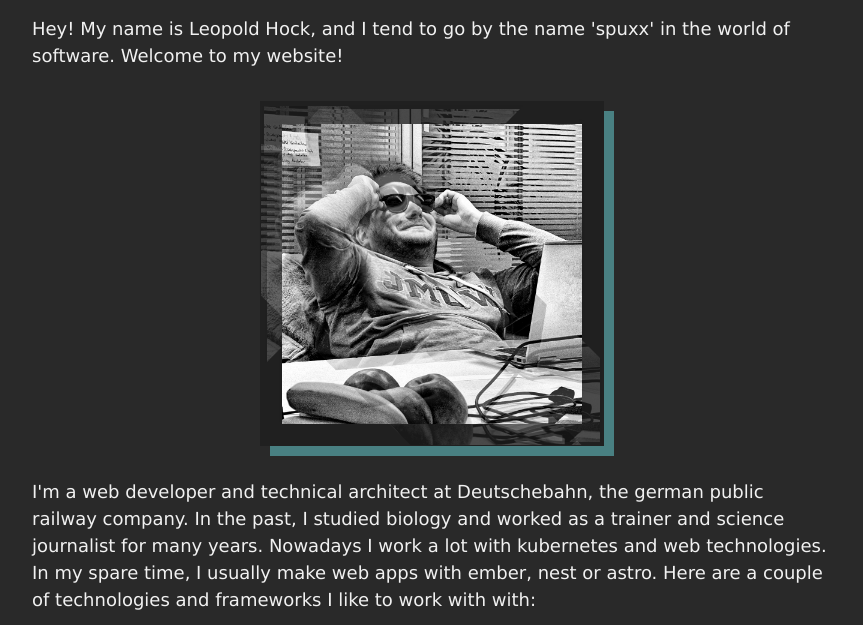
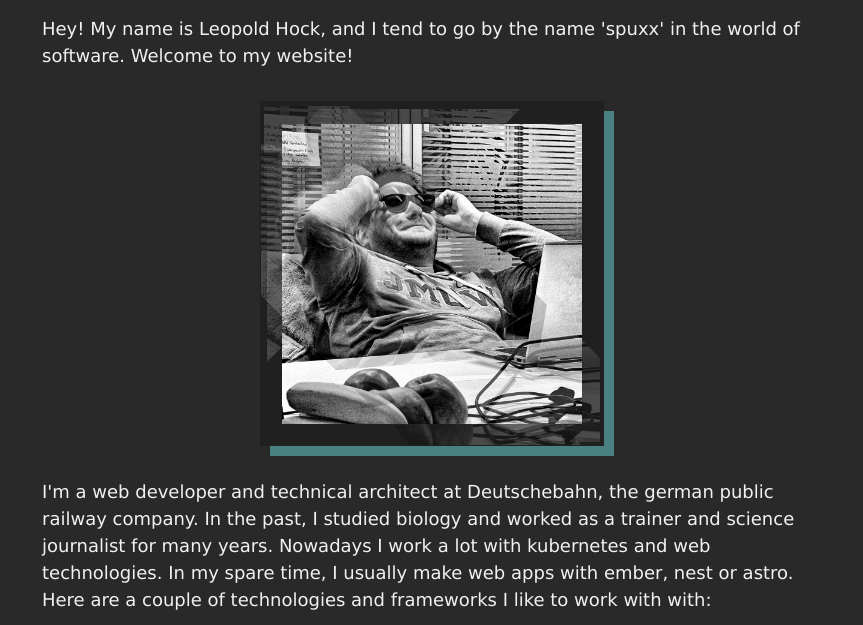
Before and after one commit to spuxx1701/spuxx-dev, an Astro site: page / in a window 1280 px wide. Shown: the part 131-756 px from the top of the page, without its empty margins (208-1071 px from the left). Built offline with nearby package versions, Linux system fonts and the light colour scheme; Astro itself is replaced by a stand-in of ours.

Commit message:
added small pading to main

```diff
--- a/src/styles/global.css
+++ b/src/styles/global.css
@@ -28,7 +28,8 @@ body {
 }
 
 main {
-  margin-top: 44px;
+  box-sizing: border-box;
+  margin: 44px 10px;
 }
 
 textarea {
```
